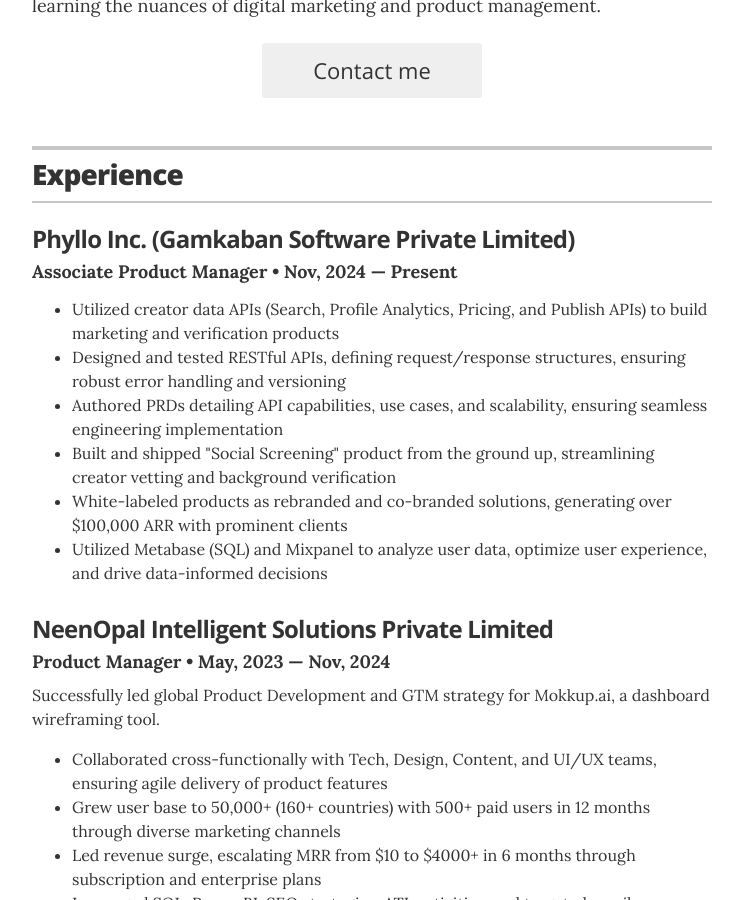
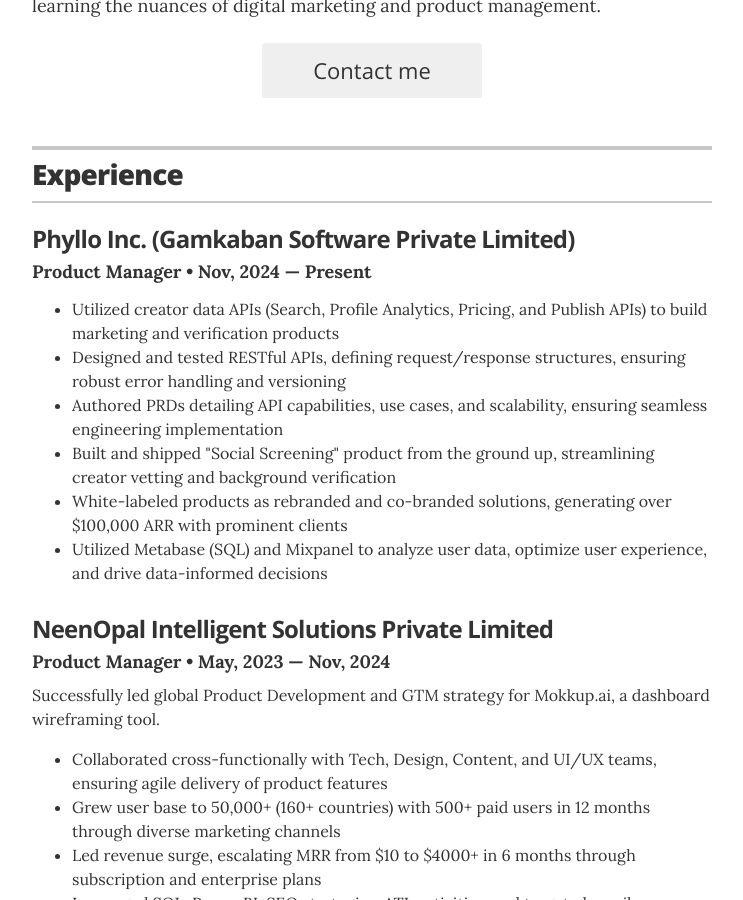
Before and after one commit to ujjwalkshukla/resume, a Jekyll site: the page built from index.html, in a window 1280 px wide and 900 px high, scrolled down 453 px. Shown: the whole window, without its empty margins (268-1011 px from the left). Built offline with Jekyll 4.4.1, drawn with Linux system fonts in a browser that asks for light colours.

Commit message:
Update experience.yml

```diff
--- a/_data/experience.yml
+++ b/_data/experience.yml
@@ -1,7 +1,7 @@
 # Jobs
-# Associate Product Manager at Phyllo Inc.
+# Product Manager at Phyllo Inc.
 - company: Phyllo Inc. (Gamkaban Software Private Limited)
-  position: Associate Product Manager
+  position: Product Manager
   duration:  Nov, 2024 &mdash; Present
   summary: <ul class="resume-item-list"><li>Utilized creator data APIs (Search, Profile Analytics, Pricing, and Publish APIs) to build marketing and verification products</li> <li>Designed and tested RESTful APIs, defining request/response structures, ensuring robust error handling and versioning</li> <li>Authored PRDs detailing API capabilities, use cases, and scalability, ensuring seamless engineering implementation</li> <li>Built and shipped "Social Screening" product from the ground up, streamlining creator vetting and background verification</li> <li>White-labeled products as rebranded and co-branded solutions, generating over $100,000 ARR with prominent clients</li> <li>Utilized Metabase (SQL) and Mixpanel to analyze user data, optimize user experience, and drive data-informed decisions</li> </ul>
 
```
